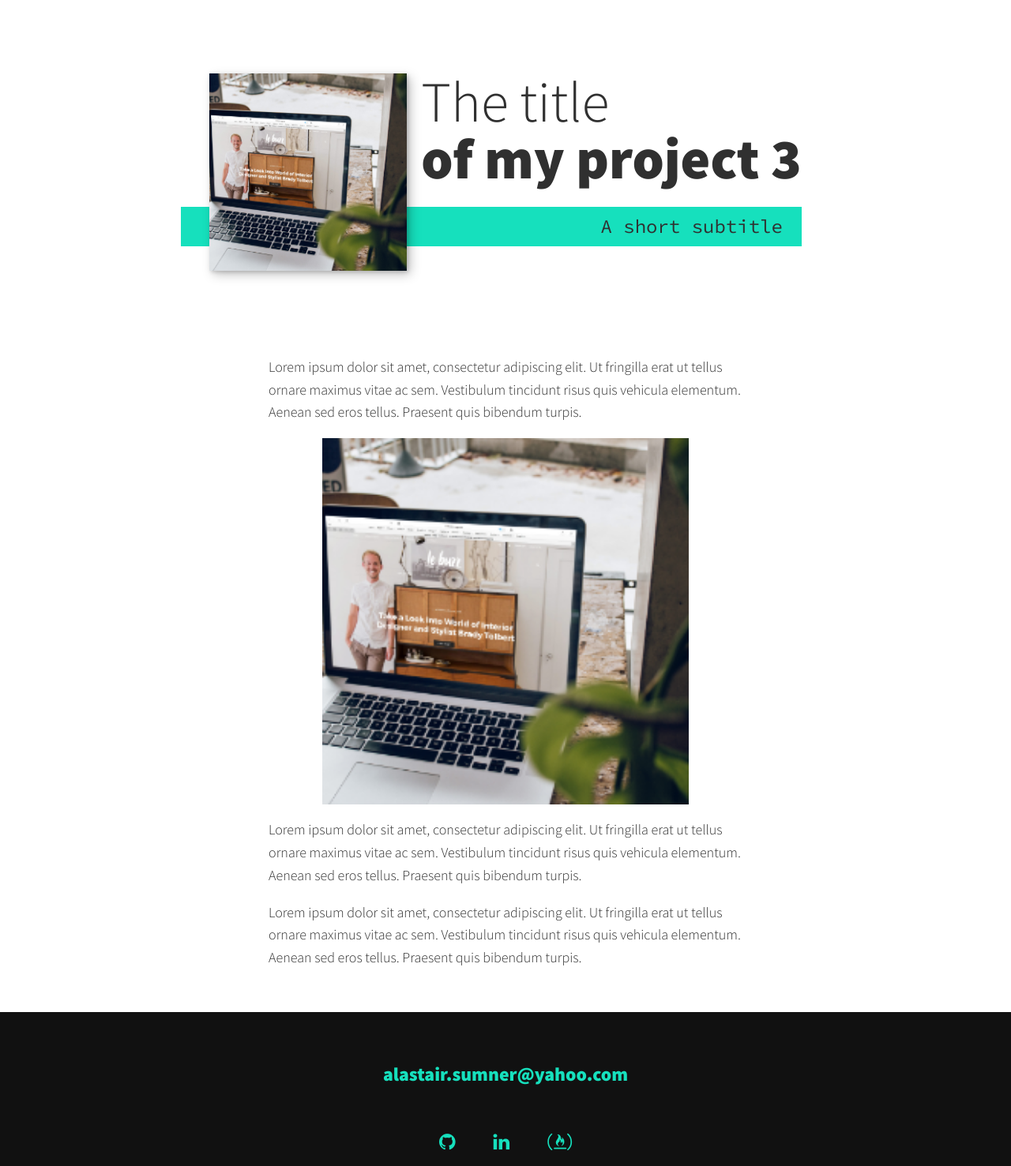
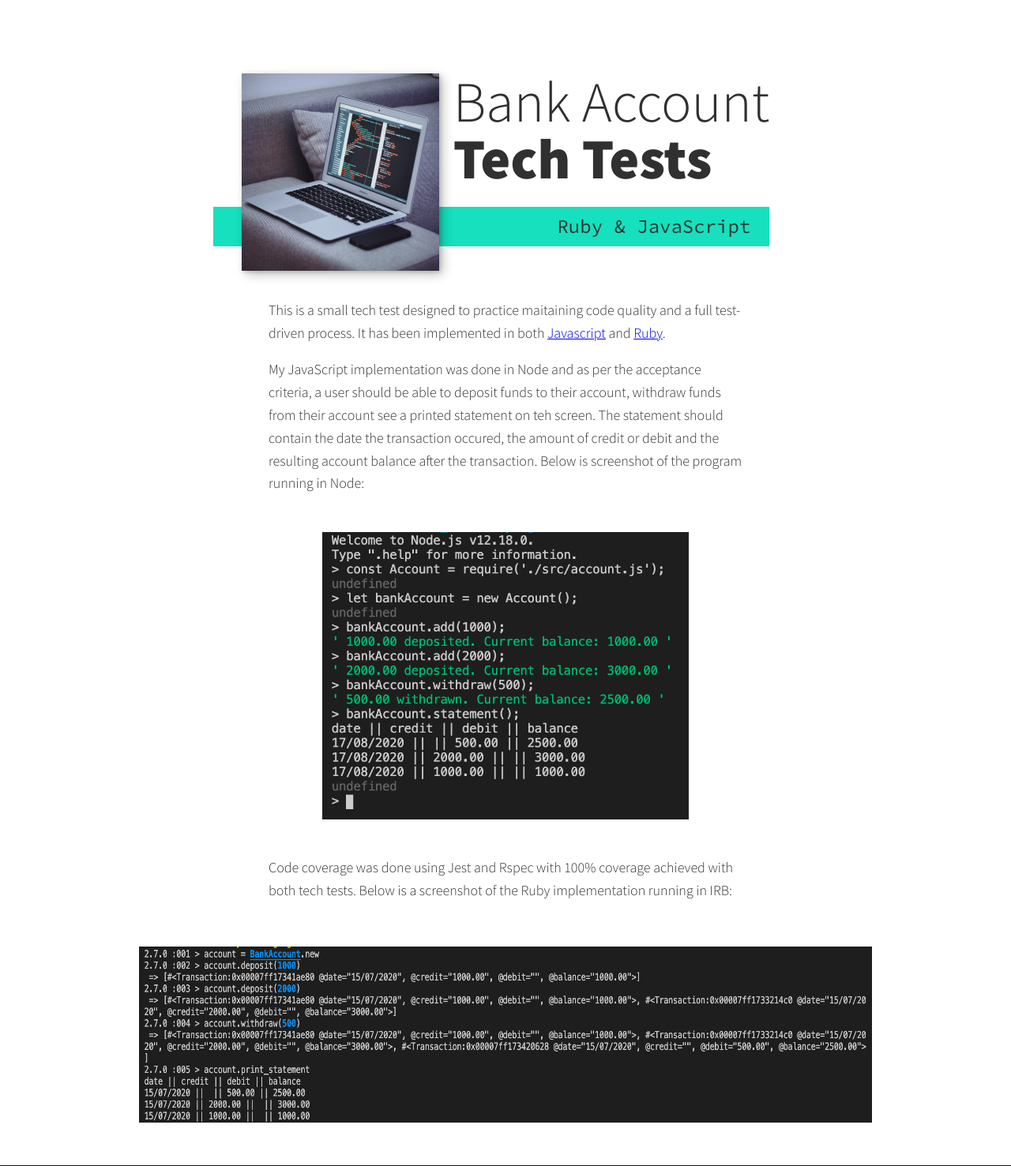
Before and after one commit to Sumner1185/portfolio_website, a plain HTML site: page portfolio-items/portfolio-item-3.html in a window 1280 px wide. Shown: the part 103-1580 px from the top of the page at 79% size. Drawn offline with nearby package versions, Linux system fonts and the light colour scheme.

Commit message:
Update portfolio pages

```diff
--- a/css/style.css
+++ b/css/style.css
@@ -302,6 +302,56 @@ header {
   }
 }
 
+.portfolio__3-intro {
+  position: relative;
+  padding-bottom: 1em;
+}
+
+@media (min-width: 600px) {
+  .portfolio__3-intro {
+    display: grid;
+    width: min-content;
+    margin: 0 auto;
+    grid-column-gap: 1em;
+    grid-template-areas:
+      "img title"
+      "img subtitle";
+    grid-template-columns: min-content max-content;
+  }
+}
+
+.portfolio__2-intro {
+  position: relative;
+  padding-bottom: 1em;
+}
+
+.portfolio__2-intro__img {
+  box-shadow: var(--bs);
+  object-fit: cover;
+  width: auto;
+  height: 200px;
+}
+
+@media (min-width: 600px) {
+  .portfolio__2-intro {
+    display: grid;
+    width: min-content;
+    margin: 0 auto;
+    grid-column-gap: 1em;
+    grid-template-areas:
+      "img title"
+      "img subtitle";
+    grid-template-columns: min-content max-content;
+  }
+
+  .portfolio__2-intro__img {
+    grid-area: img;
+    min-width: 250px;
+    position: relative;
+    z-index: 2;
+  }
+}
+
 /* my services section */
 
 .my-services {
@@ -517,3 +567,13 @@ header {
   padding-top: 1em;
   padding-bottom: 1em;
 }
+
+.portfolio3-item-individual-img {
+  display: block;
+  margin-left: auto;
+  margin-right: auto;
+  height: 250px;
+  width: auto;
+  padding-top: 0.5em;
+  padding-bottom: 1em;
+}
--- a/portfolio-items/portfolio-item-3.html
+++ b/portfolio-items/portfolio-item-3.html
@@ -34,22 +34,32 @@
       </nav>
     </header>
 
-    <section class="intro">
+    <section class="portfolio__3-intro">
       <h1 class="section__title section__title--intro">
-        The title <strong>of my project 3</strong>
+        Bank Account <strong>Tech Tests</strong>
       </h1>
-      <p class="section__subtitle section__subtitle--intro">A short subtitle</p>
-      <img src="../img/image1.png" alt="" class="intro__img">
+      <p class="section__subtitle section__subtitle--intro">Ruby & JavaScript</p>
+      <img src="../img/bank_home.jpeg" alt="" class="intro__img">
     </section>
 
     <div class="portfolio-item-individual">
-      <p>Lorem ipsum dolor sit amet, consectetur adipiscing elit. Ut fringilla erat ut tellus ornare maximus vitae ac sem.
-        Vestibulum tincidunt risus quis vehicula elementum. Aenean sed eros tellus. Praesent quis bibendum turpis.</p>
-        <img src="../img/image6.png" alt="" class="portfolio-item-individual-img">
-      <p>Lorem ipsum dolor sit amet, consectetur adipiscing elit. Ut fringilla erat ut tellus ornare maximus vitae ac sem.
-        Vestibulum tincidunt risus quis vehicula elementum. Aenean sed eros tellus. Praesent quis bibendum turpis.</p>
-      <p>Lorem ipsum dolor sit amet, consectetur adipiscing elit. Ut fringilla erat ut tellus ornare maximus vitae ac sem.
-        Vestibulum tincidunt risus quis vehicula elementum. Aenean sed eros tellus. Praesent quis bibendum turpis.</p>
+      <p>This is a small tech test designed to practice maitaining code quality and a full test-driven process.
+        It has been implemented in both
+        <a href="https://github.com/Sumner1185/bankTechTest_JavaScript" target="_blank">Javascript</a> and <a href="https://github.com/Sumner1185/BankTechTest" target="_blank">Ruby</a>.
+      </p>
+      <p>
+        My JavaScript implementation was done in Node and as per the acceptance criteria, a user should be able to
+        deposit funds to their account, withdraw funds from their account see a printed statement on teh screen. The statement
+        should contain the date the transaction occured, the amount of credit or debit and the resulting account balance
+        after the transaction. Below is screenshot of the program running in Node:
+      </p>
+      <br>
+        <img src="../img/bank_node.png" alt="" class="portfolio-item-individual-img">
+      <br>
+      <p>Code coverage was done using Jest and Rspec with 100% coverage achieved with both tech tests. Below is a screenshot of
+        the Ruby implementation running in IRB:</p>
+      <br>
+        <img src="../img/bank_irb.png" alt="" class="portfolio3-item-individual-img">
     </div>
 
     <!-- Footer -->
```
Also changed, not shown: index.html (+1 -1 lines), portfolio-items/portfolio-item-2.html (+27 -11 lines), img/acebook_wall.png (added), img/acebook_welcome.png (added), img/bank_home.jpeg (added), img/bank_irb.png (added), img/bank_node.png (added), 2 other files.
